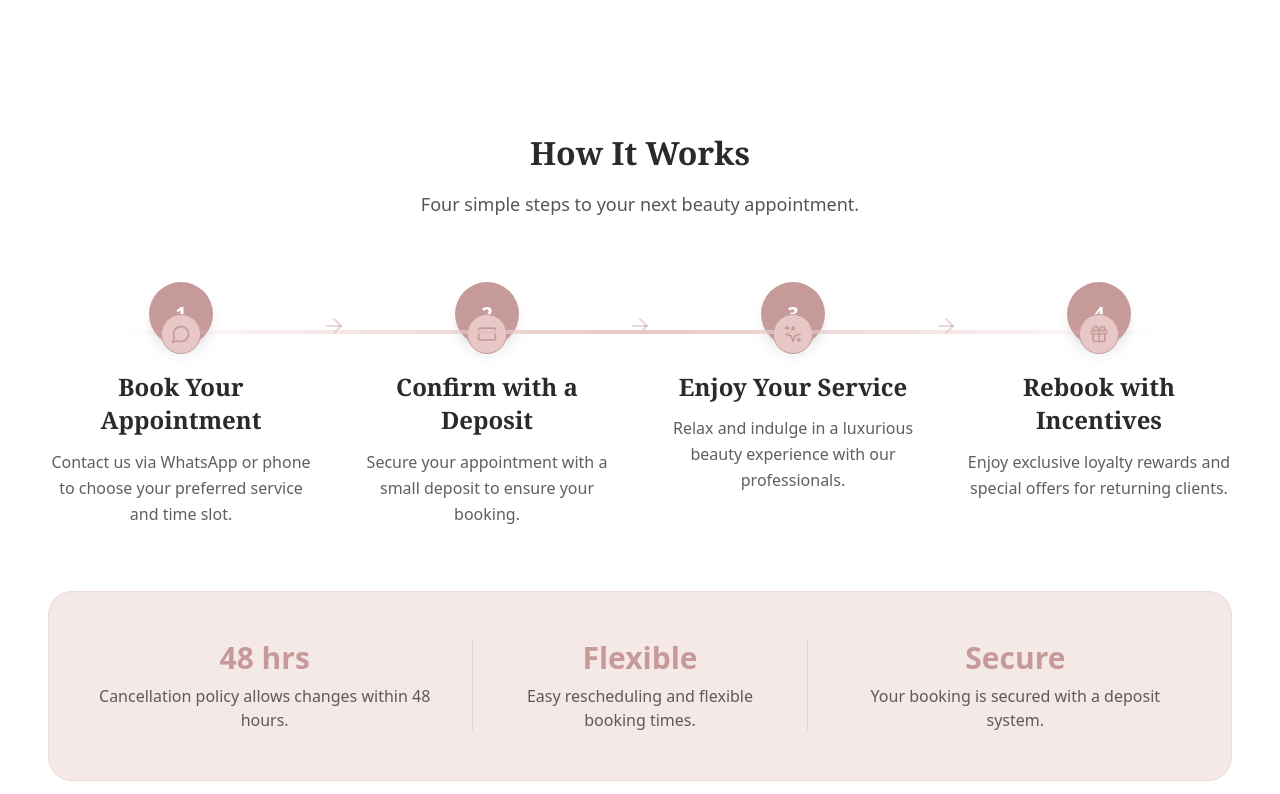
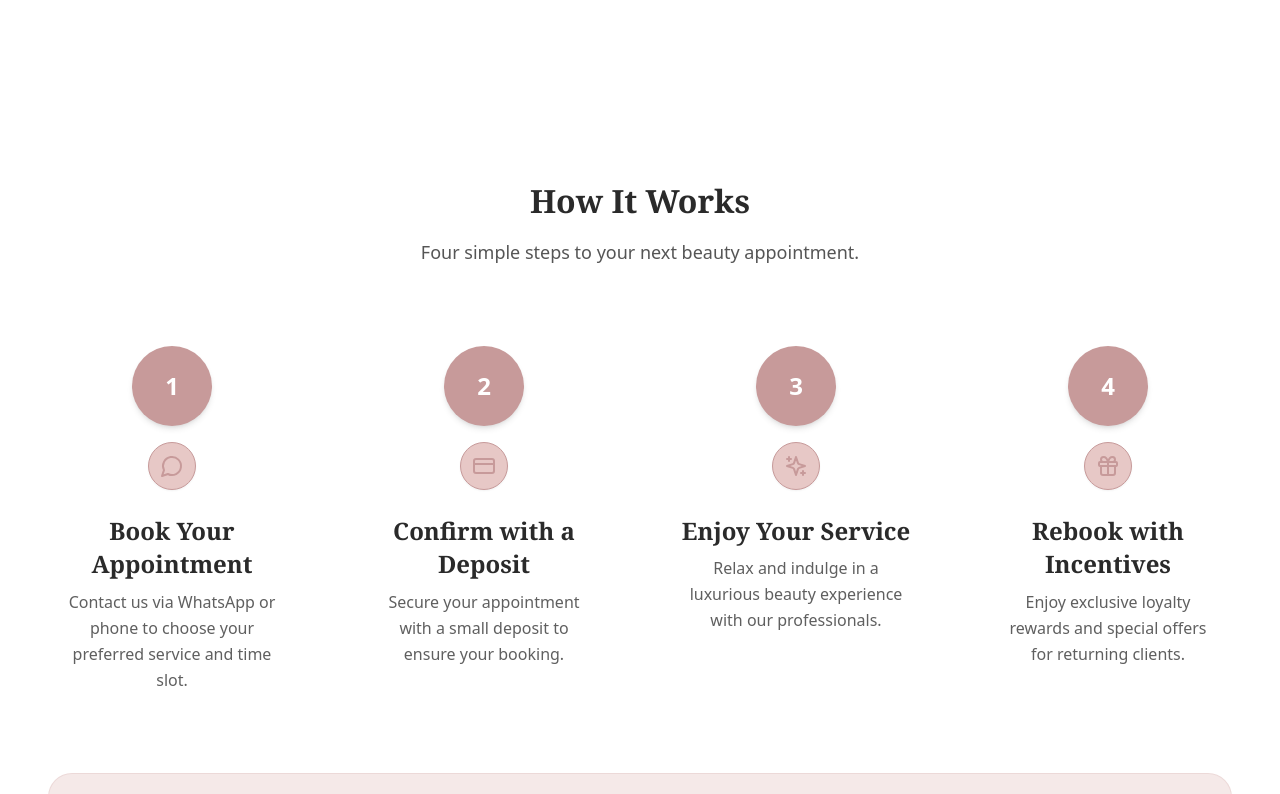
Before and after one commit to sahooankita020-debug/opulentlabella-new, a React (Vite) app: page / in a window 1280 px wide. Shown: the part 2660-3454 px from the top of the page. Built offline with nearby package versions, Linux system fonts and the light colour scheme.

Commit message:
Updated How It Works spacing and theme fixes

```diff
--- a/src/components/HowItWorks.tsx
+++ b/src/components/HowItWorks.tsx
@@ -1,4 +1,4 @@
-import { MessageCircle, CreditCard, Sparkles, Gift, ArrowRight } from 'lucide-react';
+import { MessageCircle, CreditCard, Sparkles, Gift } from 'lucide-react';
 
 const steps = [
   {
@@ -25,10 +25,9 @@ const steps = [
 
 export default function HowItWorks() {
   return (
-    <section className="px-6 sm:px-8 lg:px-12 max-w-7xl mx-auto">
+    <section className="pt-32 pb-section px-6 sm:px-8 lg:px-12 max-w-7xl mx-auto">
 
-      {/* Section Header */}
-      <div className="text-center mb-16">
+      <div className="text-center mb-20">
         <h2 className="font-serif text-heading-lg mb-4 text-brand-dark">
           How It Works
         </h2>
@@ -38,46 +37,43 @@ export default function HowItWorks() {
       </div>
 
       {/* Steps */}
-      <div className="relative">
-        <div className="grid grid-cols-1 md:grid-cols-2 lg:grid-cols-4 gap-10">
+      <div className="grid grid-cols-1 md:grid-cols-2 lg:grid-cols-4 gap-16">
         {steps.map((step, idx) => {
           const Icon = step.icon;
           return (
             <div key={idx} className="relative text-center">
 
-                {/* Step Number Circle */}
-                <div className="inline-flex items-center justify-center w-16 h-16 rounded-full
-                bg-brand-primary text-white text-xl font-bold shadow-lg mb-6">
+              {/* Number Circle */}
+              <div className="mx-auto w-20 h-20 rounded-full
+              bg-brand-primary text-white text-2xl font-bold
+              flex items-center justify-center shadow-md">
                 {idx + 1}
               </div>
 
-                {/* Icon Small Badge */}
-                <div className="absolute top-6 left-1/2 transform -translate-x-1/2 translate-y-2
-                w-10 h-10 rounded-full bg-brand-light border border-brand-primary flex items-center justify-center">
-                  <Icon className="w-5 h-5 text-brand-primary" />
+              {/* Icon Below Number */}
+              <div className="mx-auto mt-4 w-12 h-12 rounded-full
+              bg-brand-light border border-brand-primary
+              flex items-center justify-center shadow-sm">
+                <Icon className="w-6 h-6 text-brand-primary" />
               </div>
 
-                {/* Title + Description */}
-                <h3 className="font-serif text-heading-md mb-3 text-brand-dark">{step.title}</h3>
-                <p className="text-brand-dark/75 leading-relaxed">{step.description}</p>
+              {/* Title */}
+              <h3 className="mt-6 font-serif text-heading-md text-brand-dark">
+                {step.title}
+              </h3>
 
-                {/* Arrow Between Steps (Desktop Only) */}
-                {idx < steps.length - 1 && (
-                  <div className="hidden lg:flex absolute top-8 -right-8">
-                    <ArrowRight className="w-6 h-6 text-brand-primary/40" />
-                  </div>
-                )}
+              {/* Description */}
+              <p className="mt-2 text-brand-dark/75 leading-relaxed px-4">
+                {step.description}
+              </p>
+
             </div>
           );
         })}
       </div>
 
-        {/* Line behind steps */}
-        <div className="hidden lg:block absolute top-12 left-16 right-16 h-1 bg-gradient-to-r from-transparent via-brand-light to-transparent" />
-      </div>
-
       {/* Highlights */}
-      <div className="mt-16 bg-brand-light/40 rounded-2xl p-10 md:p-12 border border-brand-primary/20">
+      <div className="mt-20 bg-brand-light/40 rounded-2xl p-10 md:p-12 border border-brand-primary/20">
         <div className="grid grid-cols-1 md:grid-cols-3 gap-10 text-center">
           <div>
             <div className="text-3xl font-bold text-brand-primary mb-2">48 hrs</div>
```
Lines whose indentation alone changed are shown as unchanged.
